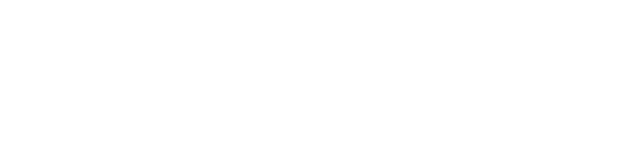
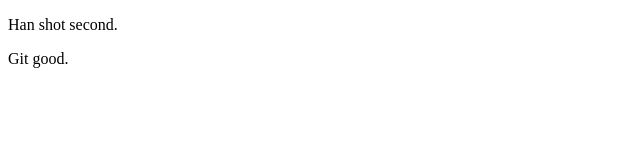
Before and after one commit to byronferguson/weather_dashboard, a plain HTML site: page index.html in a window 1280 px wide. Shown: the whole page, without its empty margins (0-640 px from the left). Drawn offline with Linux system fonts and the light colour scheme.

```diff
--- a/index.html
+++ b/index.html
@@ -5,5 +5,8 @@
     <meta name="viewport" content="width=device-width, initial-scale=1.0" />
     <title>Document</title>
   </head>
-  <body></body>
+  <body>
+    <p>Han shot second.</p>
+    <p>Git good.</p>
+  </body>
 </html>
```
Also changed, not shown: 1 other file.
